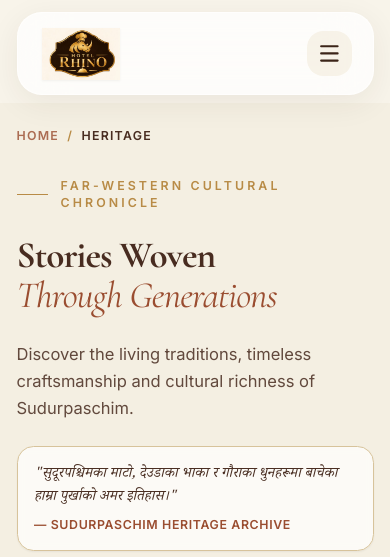
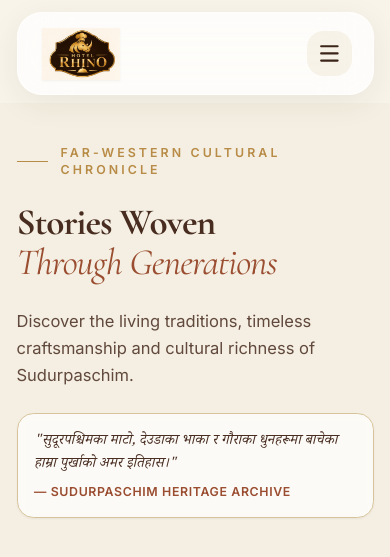
Before and after one commit to aditiboharamj-rgb/Hotel-Rhino, a Django app: page /our-story/ in a window 390 px wide. Shown: the top 557 px of the page. Run offline with Django 5.2, Linux system fonts and the light colour scheme; some libraries are stand-ins or nearby versions; some web fonts are replaced; grey boxes are pictures that could not be loaded.

Commit message:
style(heritage): remove breadcrumb text from Heritage page

```diff
--- a/templates/public/our_story.html
+++ b/templates/public/our_story.html
@@ -92,15 +92,8 @@
   <!-- =========================================================================
        SECTION 2: COMPACT EDITORIAL INTRODUCTION (No full-screen hero)
        ========================================================================= -->
-  <section class="relative pt-6 pb-16 sm:pb-24 border-b border-[#D7C39B]/50 bg-[#EEE5D5]/40">
+  <section class="relative pt-10 pb-16 sm:pb-24 border-b border-[#D7C39B]/50 bg-[#EEE5D5]/40">
     <div class="max-w-7xl mx-auto px-4 sm:px-6 lg:px-8">
-
-      <!-- Breadcrumb Navigation -->
-      <nav class="flex items-center gap-2 text-xs uppercase tracking-widest text-[#9A4D30] font-semibold mb-8" aria-label="Breadcrumb">
-        <a href="/" class="hover:underline opacity-80 hover:opacity-100 transition">Home</a>
-        <span class="text-[#B88B46]">/</span>
-        <span class="text-[#482C20]">Heritage</span>
-      </nav>
 
       <!-- Editorial Intro Split Grid -->
       <div class="grid grid-cols-1 lg:grid-cols-12 gap-10 lg:gap-14 items-center">
```
